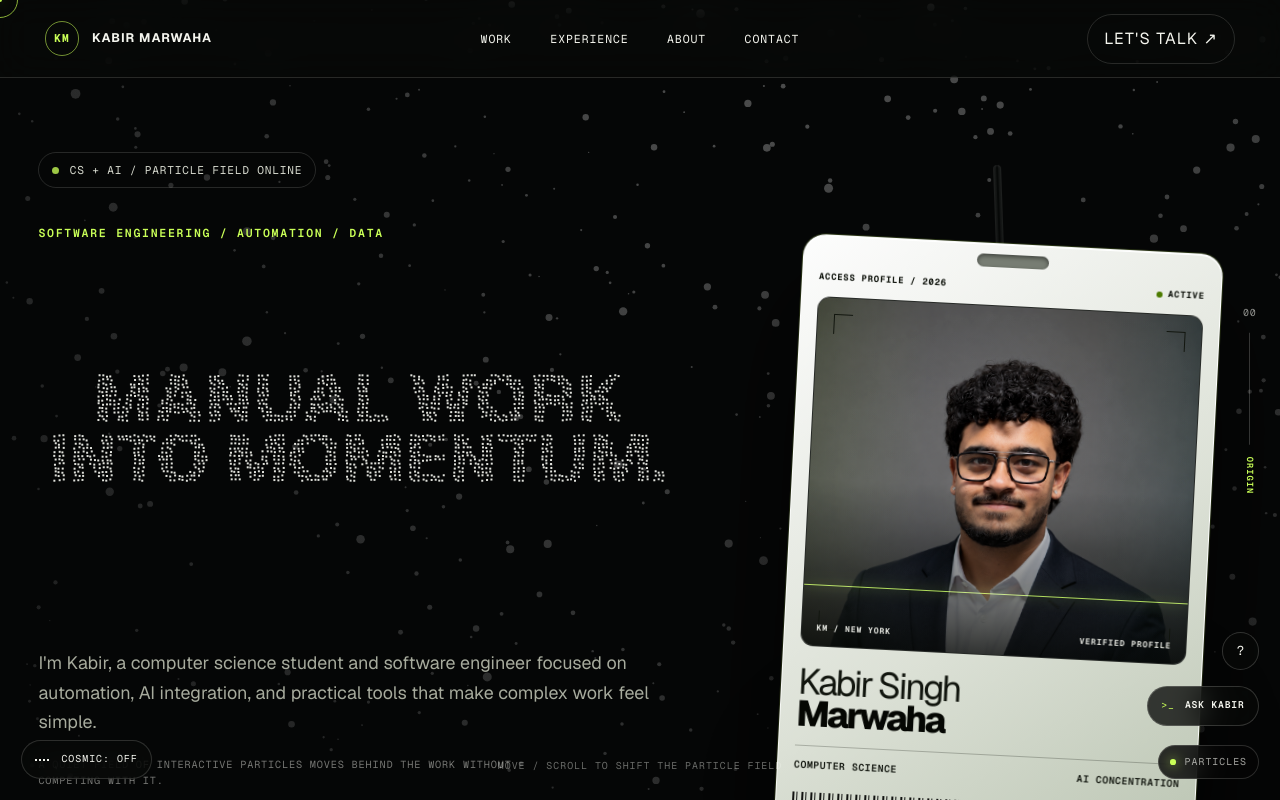
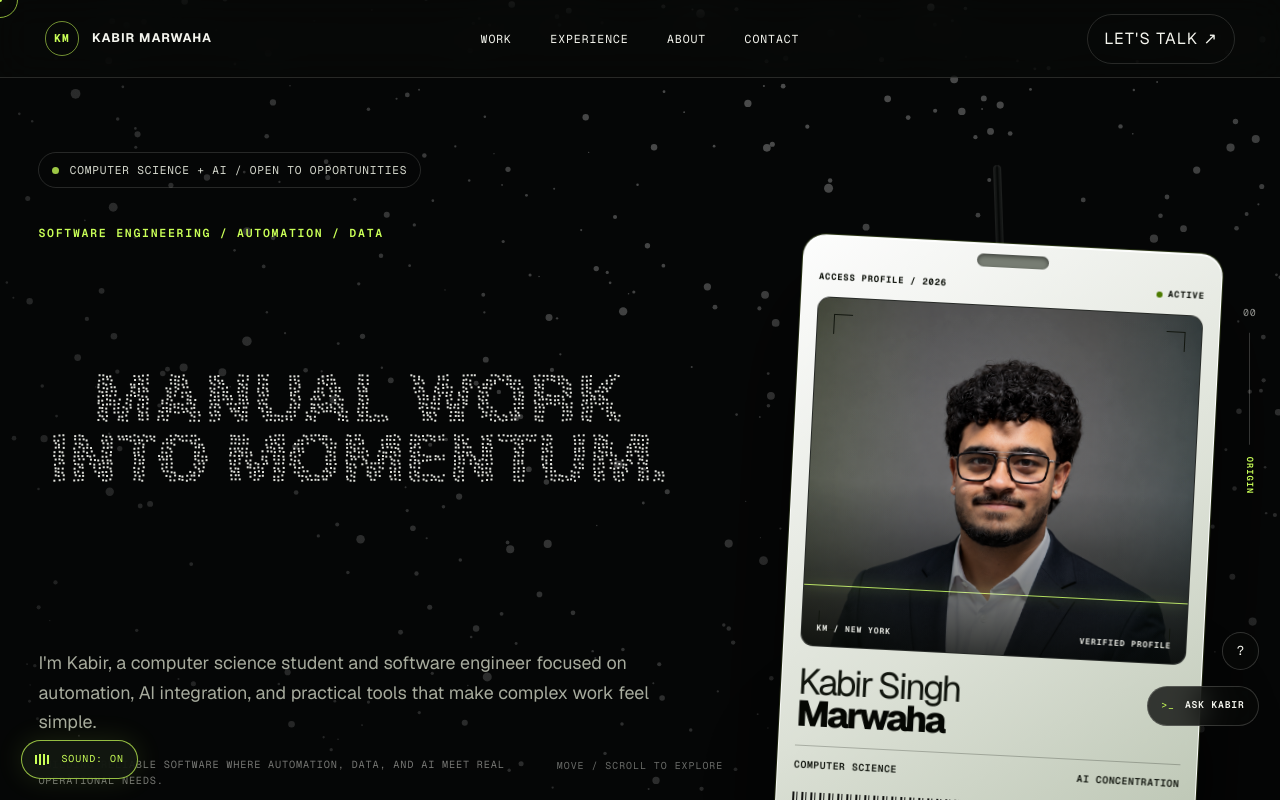
Before and after one commit to Kabir-SM/Kabir-SM.github.io, a Next.js app: page / in a window 1280 px wide. Shown: the top 800 px of the page. Built offline with nearby package versions, Linux system fonts and the light colour scheme.

Commit message:
Refine sound defaults and portfolio copy

```diff
--- a/app/KineticExperience.tsx
+++ b/app/KineticExperience.tsx
@@ -1,6 +1,6 @@
 "use client";
 
-import { useEffect, useRef, useState } from "react";
+import { useCallback, useEffect, useRef, useState } from "react";
 import Particles from "./Particles";
 
 type AudioRig = { context: AudioContext; gain: GainNode; sources: AudioScheduledSourceNode[]; stopVisuals: () => void };
@@ -291,7 +291,7 @@ export function KineticExperience() {
   const soundtrackRef = useRef<Promise<AudioBuffer | null> | null>(null);
   const soundtrackBufferRef = useRef<AudioBuffer | null>(null);
   const audioGenerationRef = useRef(0);
-  const [soundState, setSoundState] = useState<"off" | "on">("off");
+  const [soundState, setSoundState] = useState<"armed" | "off" | "on">("armed");
   const [scrollPercent, setScrollPercent] = useState(0);
   const [chapter, setChapter] = useState("ORIGIN");
 
@@ -401,7 +401,7 @@ export function KineticExperience() {
     return () => document.removeEventListener("visibilitychange", onVisibilityChange);
   }, [soundState]);
 
-  const toggleSound = async () => {
+  const toggleSound = useCallback(async () => {
     if (audioRef.current) {
       audioGenerationRef.current += 1;
       const rig = audioRef.current; const now = rig.context.currentTime;
@@ -457,7 +457,28 @@ export function KineticExperience() {
       audioRef.current = null;
       setSoundState("off");
     }
-  };
+  }, []);
+
+  useEffect(() => {
+    if (soundState !== "armed") return;
+    let starting = false;
+    const startOnFirstInteraction = (event: PointerEvent | KeyboardEvent) => {
+      const target = event.target instanceof Element ? event.target : null;
+      if (target?.closest(".sound-toggle")) return;
+      if (event instanceof KeyboardEvent && event.key.toLowerCase() === "m") return;
+      if (starting) return;
+      starting = true;
+      void toggleSound();
+    };
+    document.addEventListener("pointerdown", startOnFirstInteraction, { capture: true });
+    document.addEventListener("keydown", startOnFirstInteraction, { capture: true });
+    return () => {
+      document.removeEventListener("pointerdown", startOnFirstInteraction, { capture: true });
+      document.removeEventListener("keydown", startOnFirstInteraction, { capture: true });
+    };
+  }, [soundState, toggleSound]);
+
+  const soundEnabled = soundState !== "off";
 
   return (
     <div className="kinetic-experience">
@@ -475,14 +496,13 @@ export function KineticExperience() {
         />
       </div>
       <div ref={cursorRef} className="kinetic-cursor" aria-hidden="true"><span /></div>
-      <div className="renderer-badge" aria-label="Interactive particle field active"><span className="renderer-dot" />PARTICLES</div>
-      <button className={`sound-toggle ${soundState === "on" ? "is-on" : ""}`} type="button" aria-label={soundState === "on" ? "Turn cinematic soundtrack off" : "Turn cinematic soundtrack on"} aria-pressed={soundState === "on"} onClick={() => void toggleSound()} title="Warm cosmic soundtrack and interface sounds">
-        <span className="sound-bars" aria-hidden="true"><i /><i /><i /><i /></span><span>COSMIC: {soundState.toUpperCase()}</span>
+      <button className={`sound-toggle ${soundEnabled ? "is-on" : ""}`} type="button" aria-label={soundEnabled ? "Turn ambient soundtrack off" : "Turn ambient soundtrack on"} aria-pressed={soundEnabled} onClick={() => { if (soundState === "armed") setSoundState("off"); else void toggleSound(); }} title="Ambient soundtrack and interface sounds">
+        <span className="sound-bars" aria-hidden="true"><i /><i /><i /><i /></span><span>SOUND: {soundEnabled ? "ON" : "OFF"}</span>
       </button>
       <div className="experience-progress" aria-hidden="true">
         <span>{String(scrollPercent).padStart(2, "0")}</span><span className="progress-rail"><i style={{ height: `${scrollPercent}%` }} /></span><strong>{chapter}</strong>
       </div>
-      <div className="interaction-guide" aria-hidden="true">MOVE / SCROLL TO SHIFT THE PARTICLE FIELD</div>
+      <div className="interaction-guide" aria-hidden="true">MOVE / SCROLL TO EXPLORE</div>
     </div>
   );
 }
--- a/app/PortfolioInteractions.tsx
+++ b/app/PortfolioInteractions.tsx
@@ -152,7 +152,7 @@ export function PortfolioInteractions({ projects }: { projects: ProjectCase[] })
               </ul>
               <div>
                 <button type="button" className="button button-primary" onClick={() => { closeDialog(projectDialogRef.current); window.dispatchEvent(new Event("open-kabir-contact")); }}>
-                  Request a walkthrough <span aria-hidden="true">↗</span>
+                  Ask about this project <span aria-hidden="true">?</span>
                 </button>
                 <a className="button button-secondary" href="/Kabir_Marwaha_Resume_2026.pdf" target="_blank" rel="noreferrer">View résumé <span aria-hidden="true">↗</span></a>
               </div>
--- a/app/page.tsx
+++ b/app/page.tsx
@@ -241,7 +241,7 @@ export default function Home() {
             <div className="hero-copy">
               <div className="availability-pill">
                 <span className="status-dot" aria-hidden="true" />
-                CS + AI / particle field online
+                Computer Science + AI / Open to opportunities
               </div>
               <p className="hero-kicker">Software engineering / automation / data</p>
               <h1 className="particle-heading hero-particle-heading">
@@ -269,7 +269,7 @@ export default function Home() {
                 automation, AI integration, and practical tools that make complex work feel
                 simple.
               </p>
-              <p className="hero-system-note">A quiet field of interactive particles moves behind the work without competing with it.</p>
+              <p className="hero-system-note">Building reliable software where automation, data, and AI meet real operational needs.</p>
               <div className="hero-actions">
                 <a className="button button-primary" href="#work" data-cursor="EXPLORE">
                   Explore my work <span aria-hidden="true">↓</span>
@@ -590,17 +590,17 @@ export default function Home() {
               <a href="mailto:Kabir_1_6@icloud.com" data-cursor="EMAIL">
                 <span>Email</span>
                 <strong>Kabir_1_6@icloud.com</strong>
-                <i aria-hidden="true">↗</i>
+                <i aria-hidden="true">✉️</i>
               </a>
               <a href="tel:+19175133731" data-cursor="CALL">
                 <span>Phone</span>
                 <strong>(917) 513-3731</strong>
-                <i aria-hidden="true">↗</i>
+                <i aria-hidden="true">📞</i>
               </a>
               <a href="/Kabir_Marwaha_Resume_2026.pdf" target="_blank" rel="noreferrer" data-cursor="OPEN PDF">
                 <span>Resume</span>
                 <strong>View PDF</strong>
-                <i aria-hidden="true">↗</i>
+                <i aria-hidden="true">📄</i>
               </a>
             </div>
           </section>
```
Also changed, not shown: 1 other file (tests, documents, lock files or other folders).
